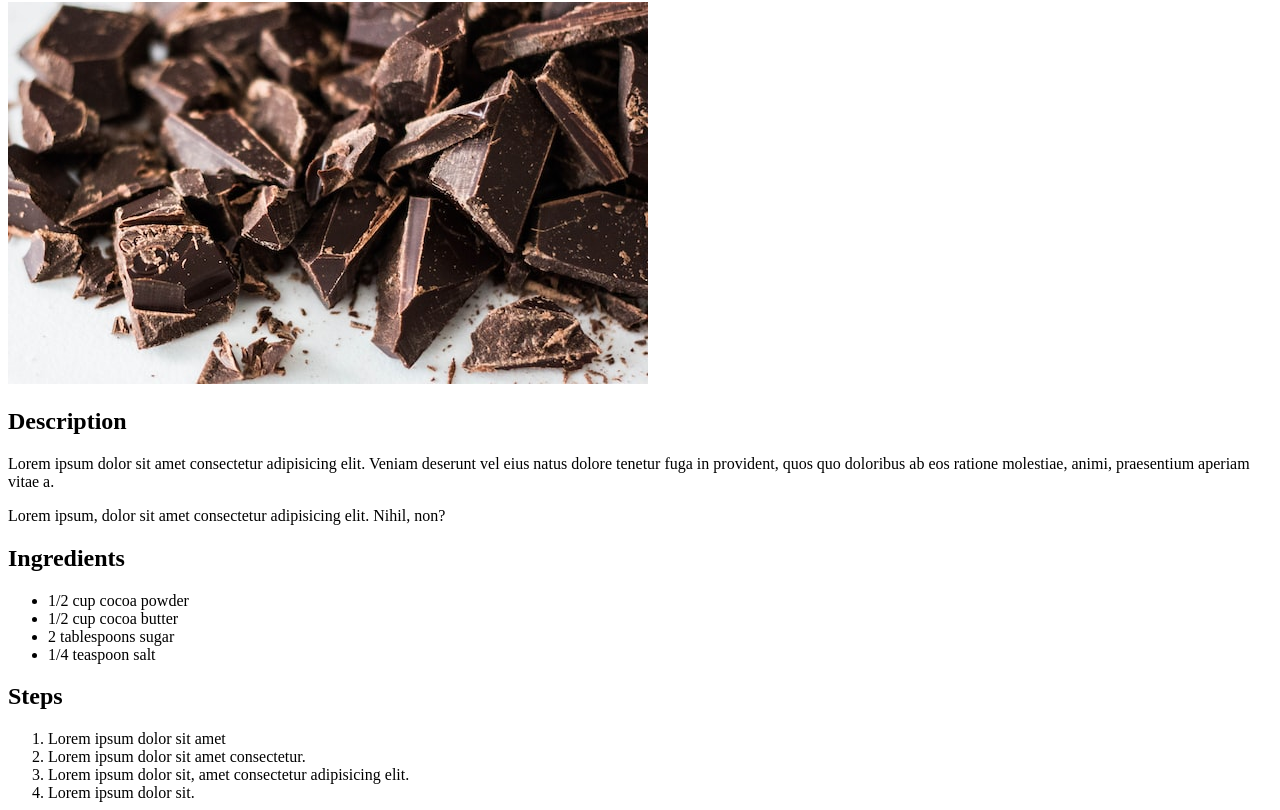
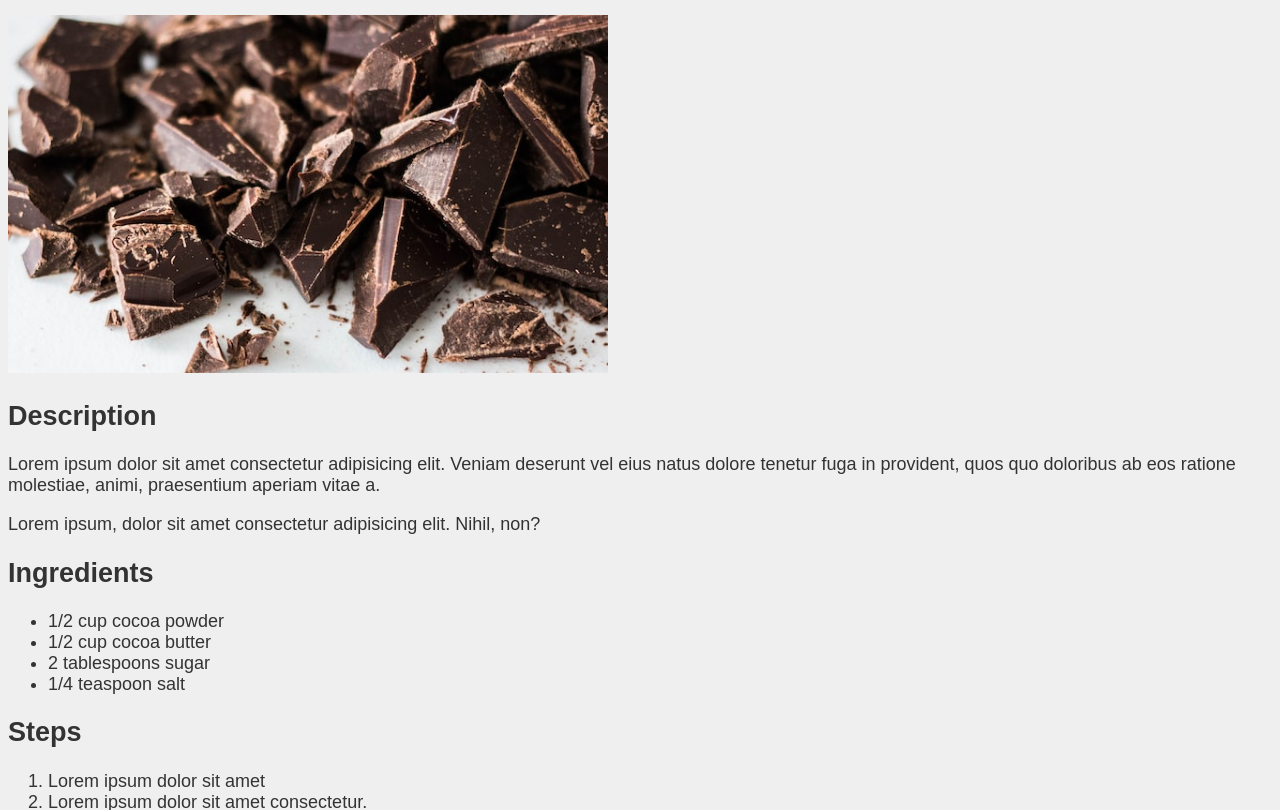
Before and after one commit to creative-cookie/odin-recipes, a plain HTML site: page recipes/chocolate.html in a window 1280 px wide. Shown: the part 104-914 px from the top of the page. Drawn offline with Linux system fonts and the light colour scheme.

Commit message:
Add CSS learned so far

```diff
--- a/recipes/chocolate.html
+++ b/recipes/chocolate.html
@@ -2,6 +2,7 @@
 <html lang="eng">
     <head>
         <meta charset="utf-8">
+        <link rel="stylesheet" href="../style.css">
         <title>Odin Recipes - Chocolate</title>
     </head>
     <body>
--- /dev/null
+++ b/style.css
@@ -0,0 +1,11 @@
+body{
+    font-family: Arial, Helvetica, sans-serif;
+    font-size: 18px;
+    background-color: #efefef;
+    color: #333;
+}
+
+img{
+    width: 600px;
+    height: auto;
+}
```
Also changed, not shown: index.html (+1 -0 lines), recipes/pizza.html (+1 -0 lines), recipes/taco.html (+1 -0 lines), 1 other file.
